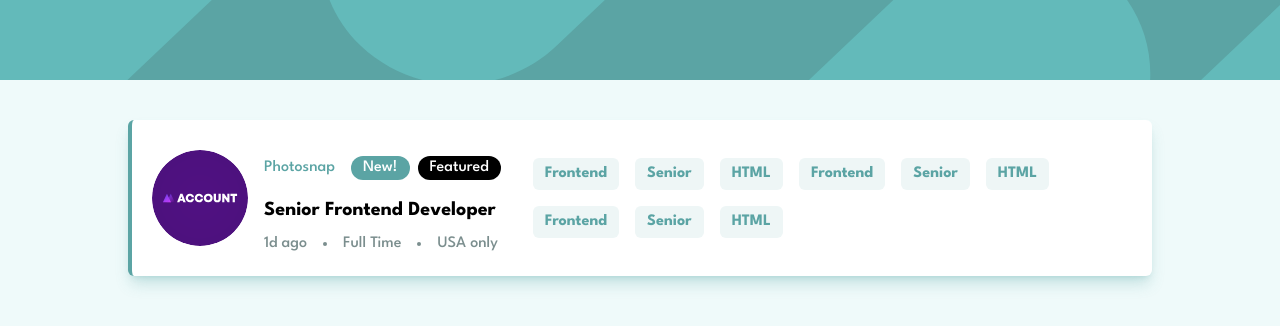
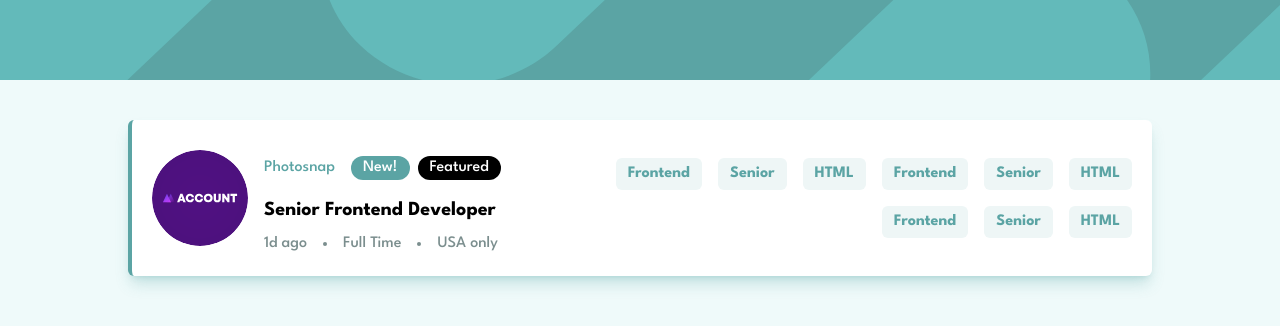
Before and after one commit to coderSuresh/static-job-listings-master, a React (Vite) app: page / in a window 1280 px wide. Shown: the top 326 px of the page. Built offline with nearby package versions, Linux system fonts and the light colour scheme.

Commit message:
add hove state in technologies

```diff
--- a/src/components/Technologies.jsx
+++ b/src/components/Technologies.jsx
@@ -1,15 +1,15 @@
 const Technologies = () => {
     return (
-        <div className='flex gap-4 flex-wrap mt-6 md:mt-0'>
-            <div className='rounded-md bg-light-cyan text-primary font-bold px-3 py-1'>Frontend</div>
-            <div className='rounded-md bg-light-cyan text-primary font-bold px-3 py-1'>Senior</div>
-            <div className='rounded-md bg-light-cyan text-primary font-bold px-3 py-1'>HTML</div>
-            <div className='rounded-md bg-light-cyan text-primary font-bold px-3 py-1'>Frontend</div>
-            <div className='rounded-md bg-light-cyan text-primary font-bold px-3 py-1'>Senior</div>
-            <div className='rounded-md bg-light-cyan text-primary font-bold px-3 py-1'>HTML</div>
-            <div className='rounded-md bg-light-cyan text-primary font-bold px-3 py-1'>Frontend</div>
-            <div className='rounded-md bg-light-cyan text-primary font-bold px-3 py-1'>Senior</div>
-            <div className='rounded-md bg-light-cyan text-primary font-bold px-3 py-1'>HTML</div>
+        <div className='flex md:justify-end gap-4 flex-wrap mt-6 md:mt-0'>
+            <button className='rounded-md hover:bg-primary hover:text-light-cyan bg-light-cyan text-primary font-bold px-3 py-1'>Frontend</button>
+            <button className='rounded-md hover:bg-primary hover:text-light-cyan bg-light-cyan text-primary font-bold px-3 py-1'>Senior</button>
+            <button className='rounded-md hover:bg-primary hover:text-light-cyan bg-light-cyan text-primary font-bold px-3 py-1'>HTML</button>
+            <button className='rounded-md hover:bg-primary hover:text-light-cyan bg-light-cyan text-primary font-bold px-3 py-1'>Frontend</button>
+            <button className='rounded-md hover:bg-primary hover:text-light-cyan bg-light-cyan text-primary font-bold px-3 py-1'>Senior</button>
+            <button className='rounded-md hover:bg-primary hover:text-light-cyan bg-light-cyan text-primary font-bold px-3 py-1'>HTML</button>
+            <button className='rounded-md hover:bg-primary hover:text-light-cyan bg-light-cyan text-primary font-bold px-3 py-1'>Frontend</button>
+            <button className='rounded-md hover:bg-primary hover:text-light-cyan bg-light-cyan text-primary font-bold px-3 py-1'>Senior</button>
+            <button className='rounded-md hover:bg-primary hover:text-light-cyan bg-light-cyan text-primary font-bold px-3 py-1'>HTML</button>
         </div>
     )
 }
--- a/src/styles/styles.css
+++ b/src/styles/styles.css
@@ -625,8 +625,16 @@ video {
   align-items: flex-start;
 }
 
+.items-end {
+  align-items: flex-end;
+}
+
 .items-center {
   align-items: center;
+}
+
+.justify-end {
+  justify-content: flex-end;
 }
 
 .justify-between {
@@ -765,6 +773,10 @@ video {
   padding-bottom: 1rem;
 }
 
+.text-right {
+  text-align: right;
+}
+
 .text-xl {
   font-size: 1.25rem;
   line-height: 1.75rem;
@@ -813,6 +825,14 @@ video {
 
 body {
   font-family: 'League Spartan', sans-serif;
+}
+
+.hover\:bg-primary:hover {
+  background-color: var(--primary);
+}
+
+.hover\:text-light-cyan:hover {
+  color: var(--light-cyan);
 }
 
 @media (min-width: 768px) {
@@ -865,6 +885,10 @@ body {
     max-width: 48rem;
   }
 
+  .md\:justify-end {
+    justify-content: flex-end;
+  }
+
   .md\:border-none {
     border-style: none;
   }
```
